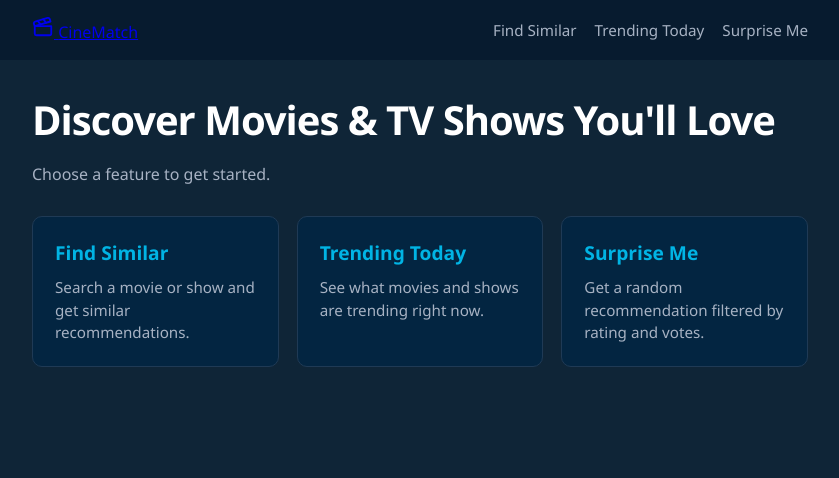
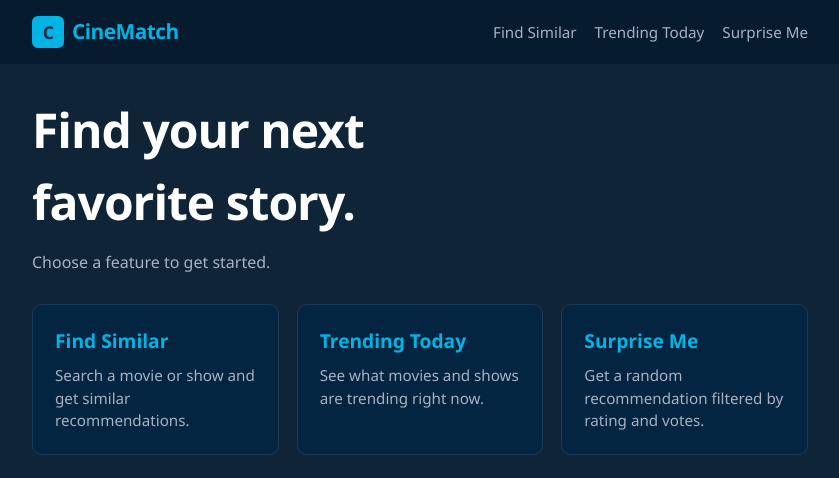
Before and after one commit to deannabulaclac/cinematch, a FastAPI app: page / in a window 1280 px wide. Shown: the top 478 px of the page, without its empty margins (220-1059 px from the left). Run offline with FastAPI, Linux system fonts and the light colour scheme.

Commit message:
Revert Add title suggestion feature and enhance UI elements

```diff
--- a/app/templates/index.html
+++ b/app/templates/index.html
@@ -8,17 +8,11 @@
 </head>
 <body>
     <header class="site-header">
-        <a href="/" class="logo">
-            <span class="logo-icon" aria-hidden="true">
-                <svg xmlns="http://www.w3.org/2000/svg" width="22" height="22" viewBox="0 0 24 24" fill="none" stroke="currentColor" stroke-width="2" stroke-linecap="round" stroke-linejoin="round">
-                    <path d="m12.296 3.464 3.02 3.956"/>
-                    <path d="M20.2 6 3 11l-.9-2.4c-.3-1.1.3-2.2 1.3-2.5l13.5-4c1.1-.3 2.2.3 2.5 1.3z"/>
-                    <path d="M3 11h18v8a2 2 0 0 1-2 2H5a2 2 0 0 1-2-2z"/>
-                    <path d="m6.18 5.276 3.1 3.899"/>
-                </svg>
-            </span>
-            CineMatch
+        <a class="brand" href="/">
+            <span class="brand-mark">C</span>
+            <span>CineMatch</span>
         </a>
+
         <nav aria-label="Main navigation">
             <a href="/similar">Find Similar</a>
             <a href="/trending">Trending Today</a>
@@ -27,7 +21,7 @@
     </header>
 
     <main class="page-content">
-        <h1 style="font-size: 40px">Discover Movies &amp; TV Shows You'll Love</h1>
+        <h1>Find your next<br>favorite story.</h1>
         <p class="tagline">
             Choose a feature to get started.
         </p>
```
